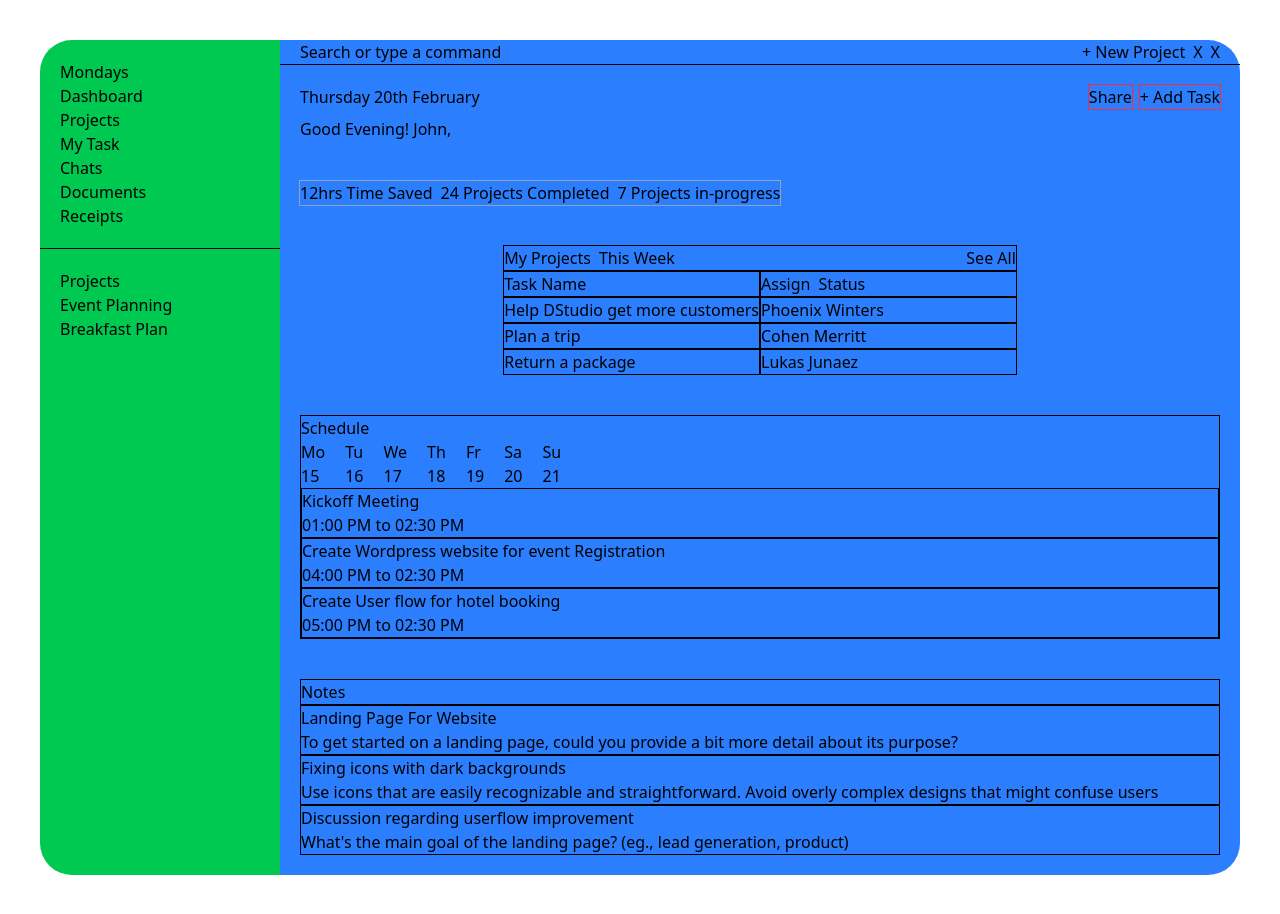
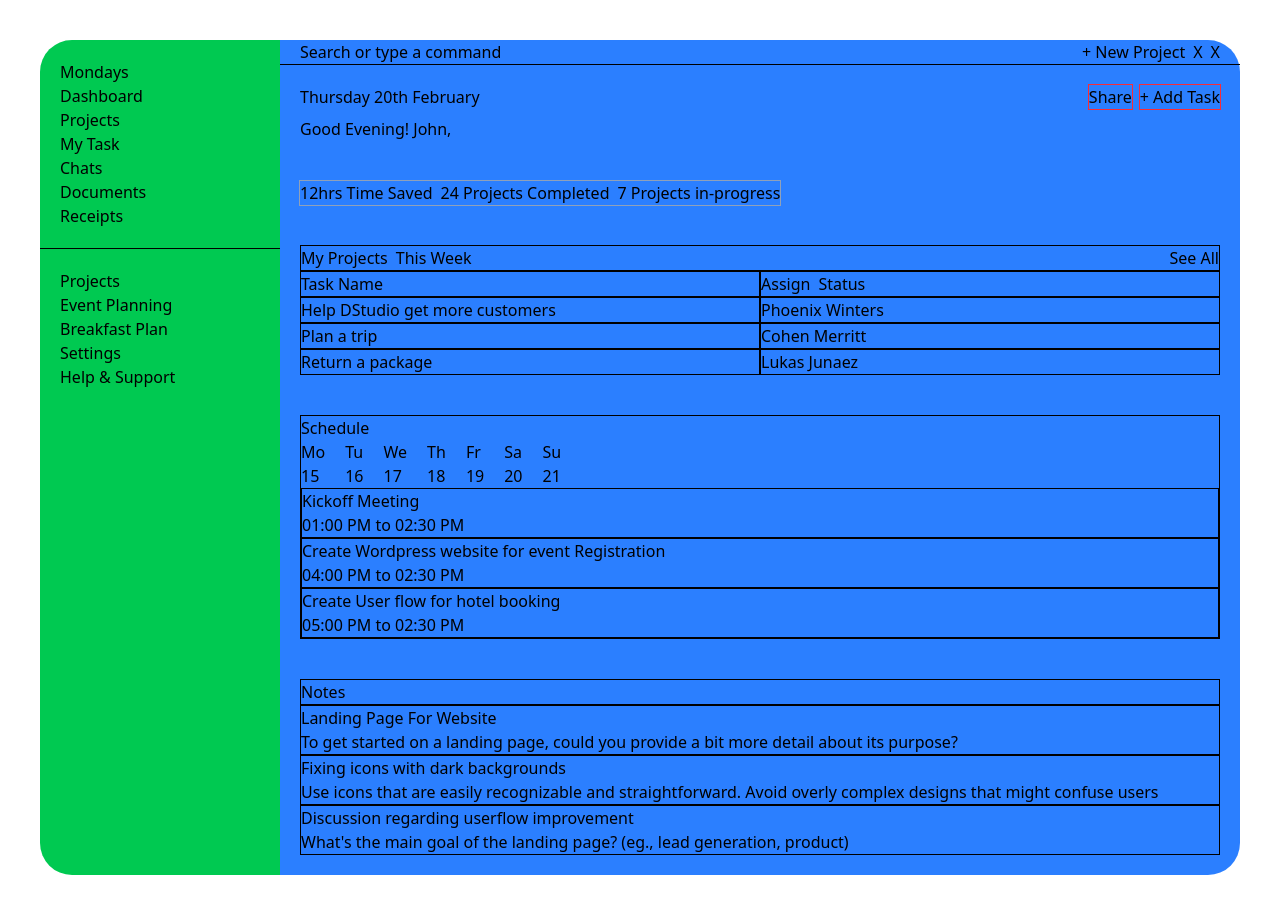
Before and after one commit to TechCrent/Dashboard, a website built with Vite: page dashboard/index.html in a window 1280 px wide. Built offline with nearby package versions, Linux system fonts and the light colour scheme.

Commit message:
// Complete html layout.
//Moving onto responsiveness and styling

```diff
--- a/dashboard/index.html
+++ b/dashboard/index.html
@@ -30,8 +30,8 @@
             <p>Event Planning</p>
             <p>Breakfast Plan</p>
             <div>
-              <p></p>
-              <p></p>
+              <p>Settings</p>
+              <p>Help & Support</p>
             </div>
           </div>
         </div>
@@ -79,7 +79,9 @@
         <!-- CONTAINERS-->
         <div class="">
           <!-- SECTION 1 -->
-          <section class="p-5 grid grid-cols-2 grid-rows-5 mx-auto w-fit gap-0">
+          <section
+            class="p-5 grid grid-cols-2 grid-rows-5 mx-auto w-full gap-0"
+          >
             <!-- Row 1-->
             <div class="flex col-span-2 border border-black justify-between">
               <div class="flex gap-2">
```
